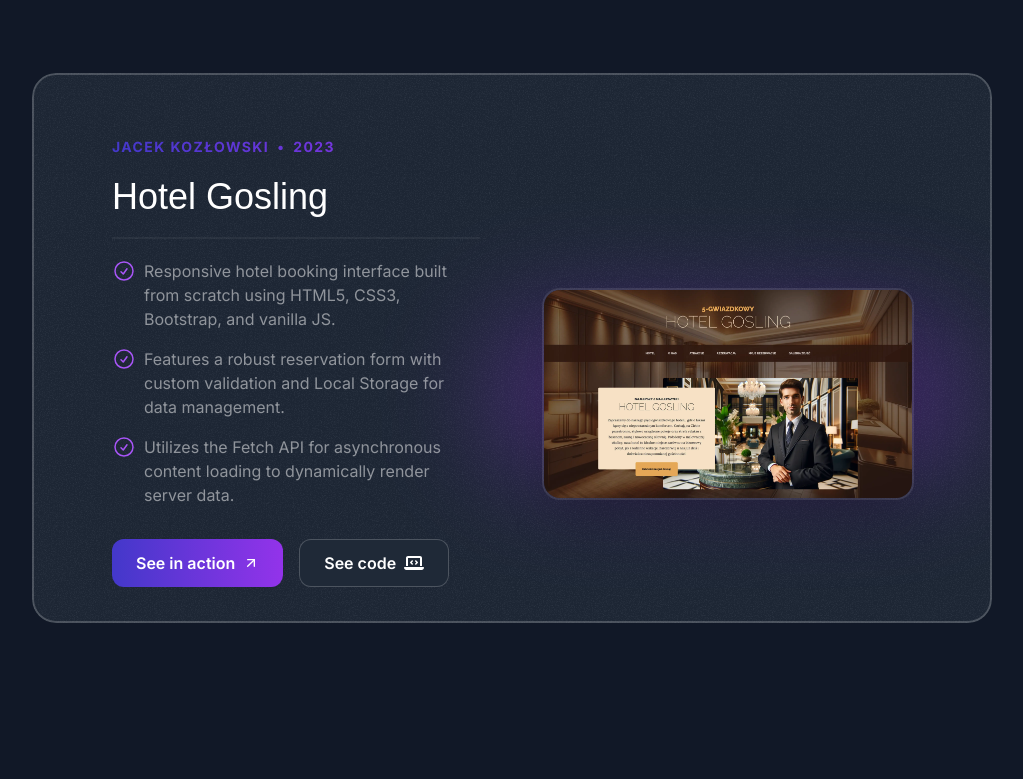
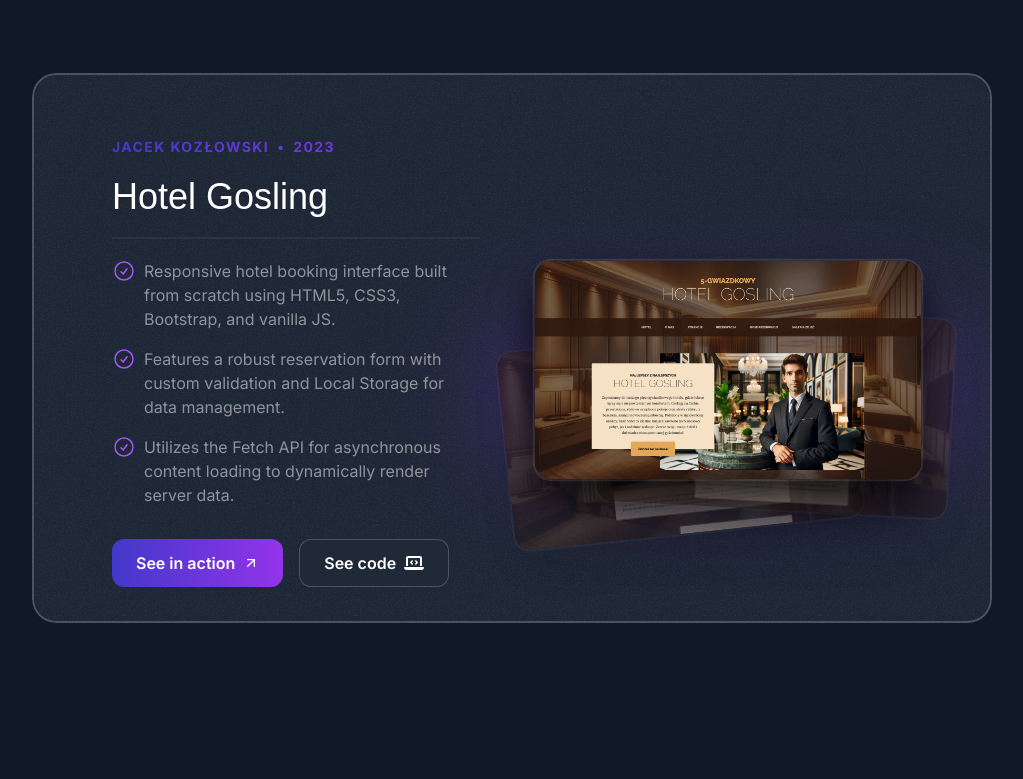
Before and after one commit to JacKoz7/Portfolio, a Next.js app: page / in a window 1280 px wide. Shown: the part 2473-3252 px from the top of the page, without its empty margins (128-1151 px from the left). Built offline with nearby package versions, Linux system fonts and the light colour scheme; a web font is replaced by a local one.

Commit message:
chore: update images

```diff
--- a/src/sections/Projects.tsx
+++ b/src/sections/Projects.tsx
@@ -1,5 +1,7 @@
 "use client";
 import MainHotelPage from "@/assets/images/MainHotelPage.webp";
+import HotelPage2 from "@/assets/images/HotelPage2.webp";
+import HotelPage3 from "@/assets/images/HotelPage3.webp";
 import CopColorCode from "@/assets/images/CopColorCode.webp";
 import diagnoScreen1 from "@/assets/images/diagno1.webp";
 import diagnoScreen2 from "@/assets/images/diagno2.webp";
@@ -49,7 +51,8 @@ const portfolioProjects: Project[] = [
     ],
     type: "mobile",
     links: {
-      android: "https://play.google.com/store/apps/details?id=com.healix.android",
+      android:
+        "https://play.google.com/store/apps/details?id=com.healix.android",
       ios: "#",
     },
     images: [diagnoScreen1, diagnoScreen2, diagnoScreen3],
@@ -97,9 +100,80 @@ const portfolioProjects: Project[] = [
     type: "web",
     link: "https://jackoz7.github.io/Hotel-Website/",
     codeLink: "https://github.com/JacKoz7/Hotel-Website",
-    image: MainHotelPage,
+    images: [HotelPage3, HotelPage2, MainHotelPage],
   },
 ];
+
+// Sub-komponent dla efektu ułożonych kart WEB
+const WebImageStack = ({
+  images,
+  title,
+}: {
+  images: StaticImageData[];
+  title: string;
+}) => {
+  const [activeIndex, setActiveIndex] = useState(images.length - 1);
+  const imgCount = images.length;
+
+  return (
+    <div
+      className="relative w-full max-h-[250px] lg:max-h-full flex justify-center items-center"
+      onMouseLeave={() => setActiveIndex(images.length - 1)}
+    >
+      <Image
+        priority
+        src={images[0]}
+        alt="placeholder"
+        className="w-full h-auto opacity-0 pointer-events-none"
+      />
+
+      {images.map((img, i) => {
+        const isTop = i === activeIndex;
+        let baseTransform = "";
+
+        if (imgCount === 2) {
+          if (i === 0) {
+            baseTransform =
+              "-rotate-3 -translate-x-6 translate-y-4 lg:-translate-x-8 lg:translate-y-6";
+          } else {
+            baseTransform =
+              "rotate-2 translate-x-4 -translate-y-2 lg:translate-x-6 lg:-translate-y-4";
+          }
+        } else if (imgCount >= 3) {
+          if (i === 0) {
+            baseTransform =
+              "-rotate-6 -translate-x-8 translate-y-6 lg:-translate-x-12 lg:translate-y-10";
+          } else if (i === 1) {
+            baseTransform =
+              "rotate-3 translate-x-8 translate-y-2 lg:translate-x-12 lg:translate-y-4";
+          } else {
+            baseTransform =
+              "rotate-0 translate-x-0 -translate-y-4 lg:-translate-y-6";
+          }
+        }
+
+        const baseZIndex = i === 0 ? "z-0" : i === 1 ? "z-10" : "z-20";
+
+        return (
+          <Image
+            key={i}
+            priority
+            src={img}
+            alt={`${title} - widok ${i + 1}`}
+            className={twMerge(
+              "absolute inset-0 w-full h-auto object-contain rounded-xl md:rounded-2xl shadow-2xl ring-2 ring-white/10 transition-all duration-300 ease-out cursor-pointer",
+              baseTransform,
+              isTop
+                ? "z-30 scale-[1.05] opacity-100 drop-shadow-[0_20px_20px_rgba(0,0,0,0.8)]"
+                : `${baseZIndex} scale-95 opacity-40`,
+            )}
+            onMouseEnter={() => setActiveIndex(i)}
+          />
+        );
+      })}
+    </div>
+  );
+};
 
 export const ProjectsSection = () => {
   const [toastMessage, setToastMessage] = useState<string | null>(null);
@@ -147,6 +221,14 @@ export const ProjectsSection = () => {
         <div className="flex flex-col gap-20 mt-10 md:mt-20">
           {portfolioProjects.map((project, projectIndex) => {
             const isDiagno6 = project.company === "diagno6.";
+
+            const displayImages =
+              project.images && project.images.length > 0
+                ? project.images
+                : project.image
+                  ? [project.image]
+                  : [];
+            const imgCount = displayImages.length;
 
             return (
               <Card
@@ -274,7 +356,7 @@ export const ProjectsSection = () => {
                   </div>
 
                   <div className="relative flex-1 w-full lg:h-full mt-2 lg:mt-0 flex flex-col justify-end lg:justify-center pb-6 lg:pb-0">
-                    {project.type === "mobile" && project.images ? (
+                    {project.type === "mobile" ? (
                       <div className="relative w-full h-[250px] md:h-[300px] lg:h-full flex justify-center items-center -mt-4 lg:-mt-8">
                         <div
                           className={twMerge(
@@ -285,35 +367,74 @@ export const ProjectsSection = () => {
                           )}
                         />
 
+                        {/* Wersja mobilna z czystym hoverem na oś Y */}
+                        {imgCount === 1 && (
                           <Image
                             priority
-                          src={project.images[0]}
+                            src={displayImages[0]}
+                            alt="Mobile Screen"
+                            className="absolute w-[100px] sm:w-[120px] md:w-[140px] lg:w-[160px] z-10 rounded-[1.2rem] shadow-2xl drop-shadow-2xl transition-transform duration-500 hover:-translate-y-4"
+                          />
+                        )}
+
+                        {imgCount === 2 && (
+                          <>
+                            <Image
+                              priority
+                              src={displayImages[0]}
+                              alt="Screen 1"
+                              className="absolute w-[95px] sm:w-[115px] md:w-[135px] lg:w-[150px] -rotate-6 -translate-x-10 sm:-translate-x-14 z-0 rounded-[1.2rem] shadow-xl drop-shadow-xl transition-transform duration-500 hover:-translate-y-4"
+                            />
+                            <Image
+                              priority
+                              src={displayImages[1]}
+                              alt="Screen 2"
+                              className="absolute w-[95px] sm:w-[115px] md:w-[135px] lg:w-[150px] rotate-6 translate-x-10 sm:translate-x-14 z-10 rounded-[1.2rem] shadow-xl drop-shadow-xl transition-transform duration-500 hover:-translate-y-4"
+                            />
+                          </>
+                        )}
+
+                        {imgCount >= 3 && (
+                          <>
+                            <Image
+                              priority
+                              src={displayImages[0]}
                               alt="Screen 1"
                               className="absolute w-[85px] sm:w-[105px] md:w-[125px] lg:w-[140px] -rotate-12 -translate-x-18 sm:-translate-x-24 z-0 rounded-[1.2rem] shadow-xl drop-shadow-xl transition-transform duration-500 hover:-translate-y-4"
                             />
                             <Image
                               priority
-                          src={project.images[1]}
+                              src={displayImages[1]}
                               alt="Screen 2"
                               className="absolute w-[100px] sm:w-[120px] md:w-[140px] lg:w-[160px] z-10 rounded-[1.2rem] shadow-2xl drop-shadow-2xl transition-transform duration-500 hover:-translate-y-4"
                             />
                             <Image
                               priority
-                          src={project.images[2]}
+                              src={displayImages[2]}
                               alt="Screen 3"
                               className="absolute w-[85px] sm:w-[105px] md:w-[125px] lg:w-[140px] rotate-12 translate-x-18 sm:translate-x-24 z-0 rounded-[1.2rem] shadow-xl drop-shadow-xl transition-transform duration-500 hover:-translate-y-4"
                             />
+                          </>
+                        )}
                       </div>
                     ) : (
-                      <div className="relative w-full flex justify-center items-end lg:items-center lg:h-[80%] mt-auto lg:my-auto">
+                      // ZMIANA: Zamiast przylegać do dołu (items-end mt-auto), obraz zrówna się bliżej góry używając mt-8 i mb-auto dla urządzeń mobilnych
+                      <div className="relative w-full flex justify-center items-center lg:h-[80%] mt-8 md:mt-12 mb-auto lg:m-auto">
                         <div className="absolute inset-x-0 lg:-inset-x-10 top-[35%] bottom-[35%] bg-purple-600 blur-xl lg:blur-3xl opacity-25 lg:opacity-45 rounded-3xl -z-10" />
 
+                        {imgCount === 1 ? (
                           <Image
                             priority
-                          src={project.image!}
+                            src={displayImages[0]}
                             alt={project.title}
-                          className="w-full h-auto max-h-[250px] lg:max-h-full object-contain rounded-xl md:rounded-2xl shadow-2xl ring-2 ring-white/10"
+                            className="w-full h-auto max-h-[250px] lg:max-h-full object-contain rounded-xl md:rounded-2xl shadow-2xl ring-2 ring-white/10 transition-transform duration-500 hover:-translate-y-2 cursor-pointer"
                           />
+                        ) : (
+                          <WebImageStack
+                            images={displayImages}
+                            title={project.title}
+                          />
+                        )}
                       </div>
                     )}
                   </div>
```
Also changed, not shown: src/assets/images/HotelPage2.webp (added), src/assets/images/HotelPage3.webp (added). Lines whose indentation alone changed are shown as unchanged.
